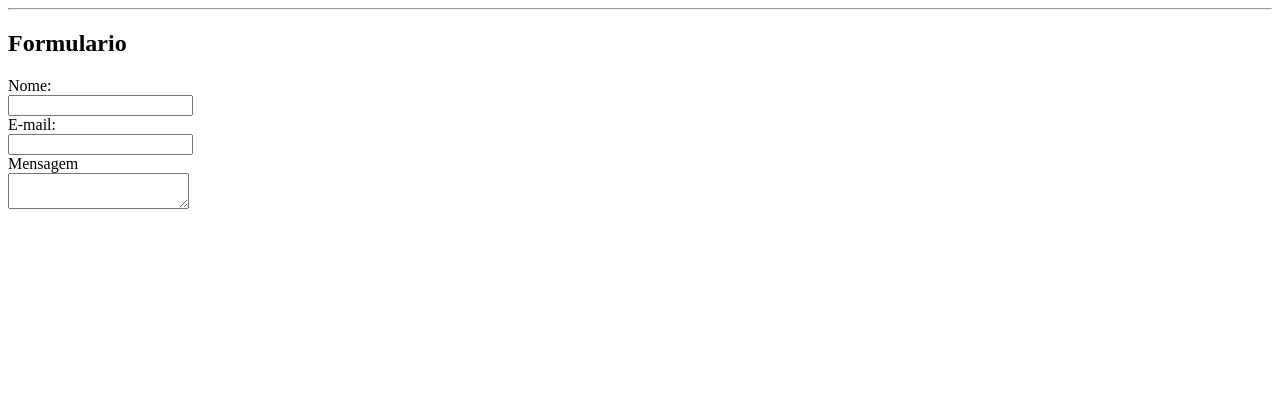
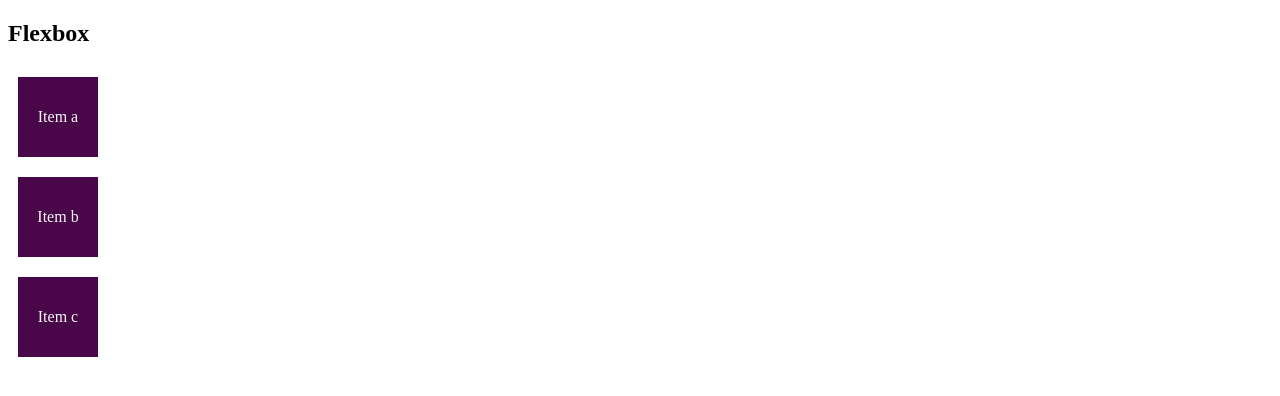
Before and after one commit to EvandroPetrus/Front-end, a plain HTML site: page formularios.html in a window 1280 px wide. Drawn offline with Linux system fonts and the light colour scheme.

Commit message:
Added styles classes

```diff
--- a/formularios.html
+++ b/formularios.html
@@ -5,28 +5,31 @@
     <meta http-equiv="X-UA-Compatible" content="IE=edge">
     <meta name="viewport" content="width=device-width, initial-scale=1.0">
     <title>Document</title>
+    <style>
+        .flex{
+            display: flex;
+            width: 100%;
+            justify-content: center;
+            flex-direction: column;
+        }
+        .item{
+            width: 80px;
+            height: 80px;
+            background-color: rgb(73, 6, 73);
+            display: flex;
+            align-items: center;
+            justify-content: center;
+            color: whitesmoke;
+            margin: 10px;
+        }
+    </style>
 </head>
 <body >
-    <hr />
-    <h2 >Formulario</h2>
-    <div>
-        <form action="" method="post">
-            <div>
-                <label for="nome">Nome:</label>
-                <br />
-                <input type ="text" id = "nome" name = "nome">
-            </div>
-            <div>
-                <label for="email">E-mail:</label>
-                <br />
-                <input type ="email" id = "email" name = "email">
-            </div>
-            <div>
-                <label for="mensagem">Mensagem</label>
-                <br />
-                <textarea id ="mensagem" name = "mensagem"></textarea>
-            </div>
-        </form>
+    <h2>Flexbox</h2>
+    <div class = "flex">
+        <div class="item">Item a</div>
+        <div class="item">Item b</div>
+        <div class="item">Item c</div>
     </div>
 </body>
 </html>
```
Also changed, not shown: index.html (+23 -1 lines).
